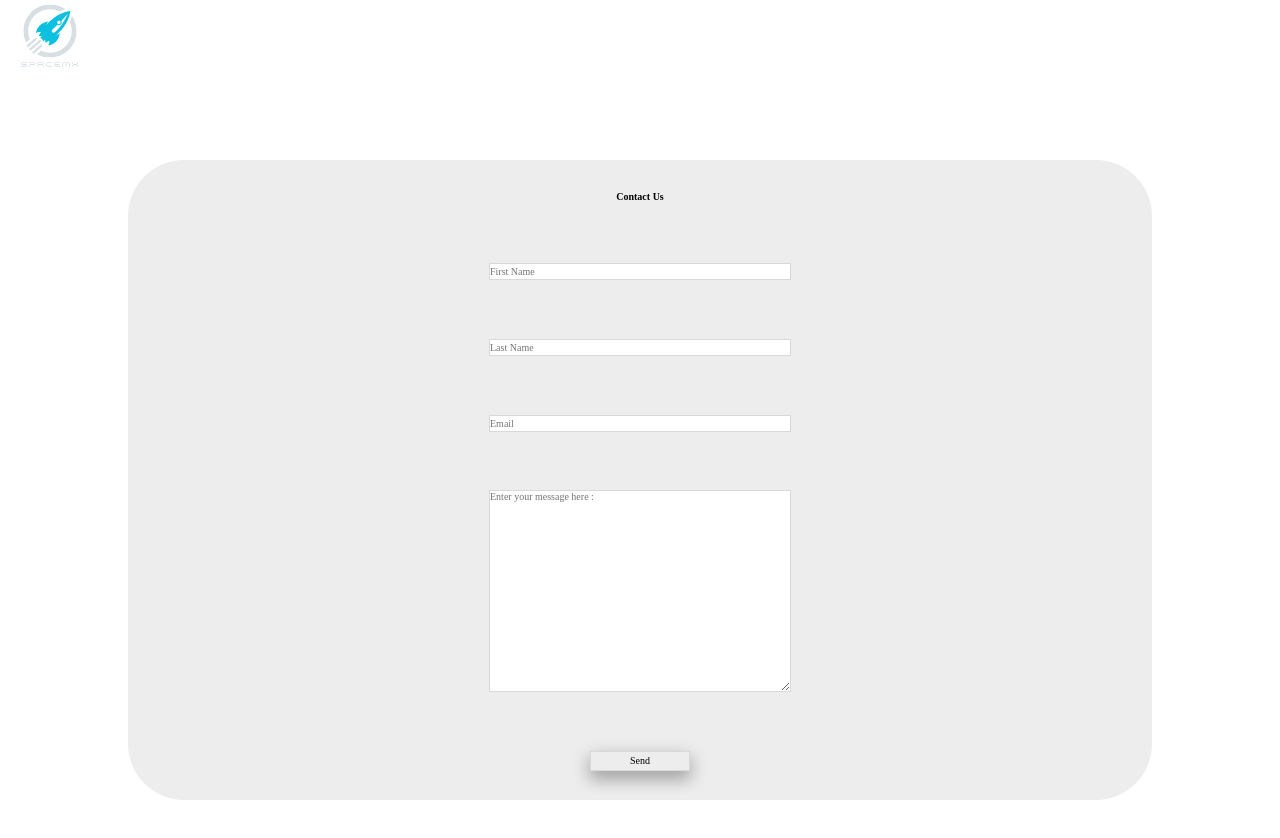
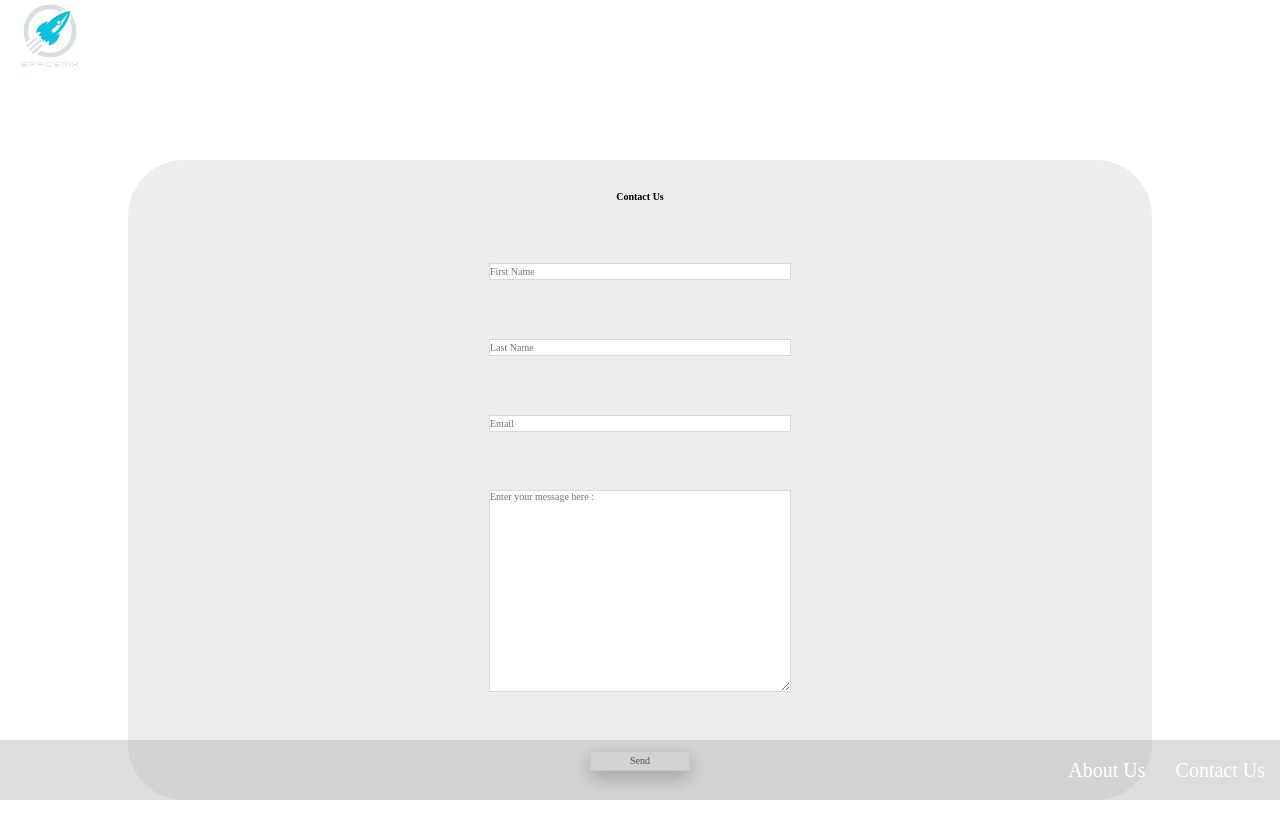
Before and after one commit to WildCodeSchool/2023-02-JS-RemoteFR-DeVMX-P2-G1-Machonauts, a React (Vite) app in the folder frontend/: page / in a window 1280 px wide. Shown: the top 838 px of the page. Built offline with nearby package versions, Linux system fonts and the light colour scheme.

Commit message:
Add footer

```diff
--- a/frontend/src/App.jsx
+++ b/frontend/src/App.jsx
@@ -1,5 +1,6 @@
 import Header from "./components/Header";
 import Contact from "./pages/Contact";
+import Footer from "./components/Footer";
 import "./styles.scss";
 
 function App() {
@@ -7,6 +8,7 @@ function App() {
     <div className="App">
       <Header />
       <Contact />
+      <Footer />
     </div>
   );
 }
--- /dev/null
+++ b/frontend/src/components/Footer.jsx
@@ -0,0 +1,12 @@
+// import { Link } from "react-router-dom";
+
+function Footer() {
+  return (
+    <footer className="footer">
+      <a href="/pages/AboutUs"> About Us </a>
+      <a href="/pages/Contact"> Contact Us </a>
+    </footer>
+  );
+}
+
+export default Footer;
--- /dev/null
+++ b/frontend/src/sass/_footer.scss
@@ -0,0 +1,21 @@
+.footer {
+    background-color: rgba(175, 176, 175, 0.436);
+    position: fixed;
+    width: 100%;
+    bottom: 0;
+    color: white;
+    display: flex;
+    justify-content: flex-end;
+
+
+    a {
+        text-align: end;
+        font-size: 2rem;
+        text-decoration: none;
+        list-style-type: none;
+        padding : 1.5rem;
+        color: white;
+
+    }
+
+}
--- a/frontend/src/styles.scss
+++ b/frontend/src/styles.scss
@@ -9,3 +9,4 @@
 @use 'sass/base/print';
 @use 'sass/header';
 @use 'sass/contact';
+@use 'sass/footer';
```
Also changed, not shown: frontend/src/sass/_contact.scss (line endings or trailing spaces), frontend/src/sass/_header.scss (line endings or trailing spaces).
